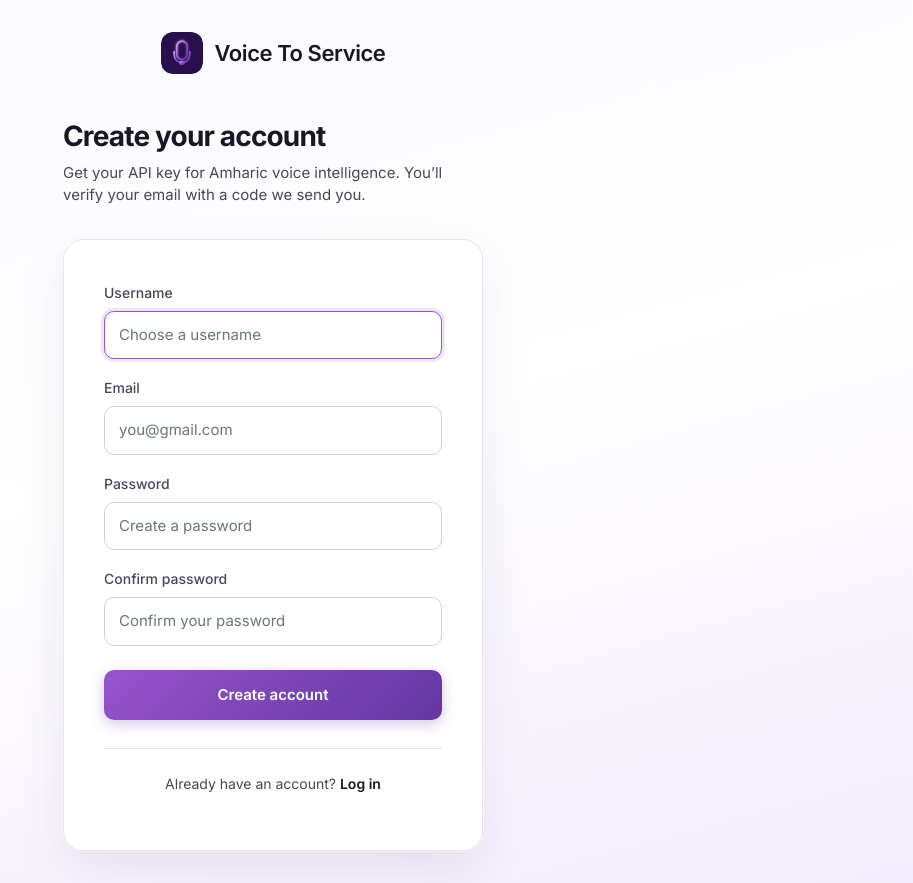
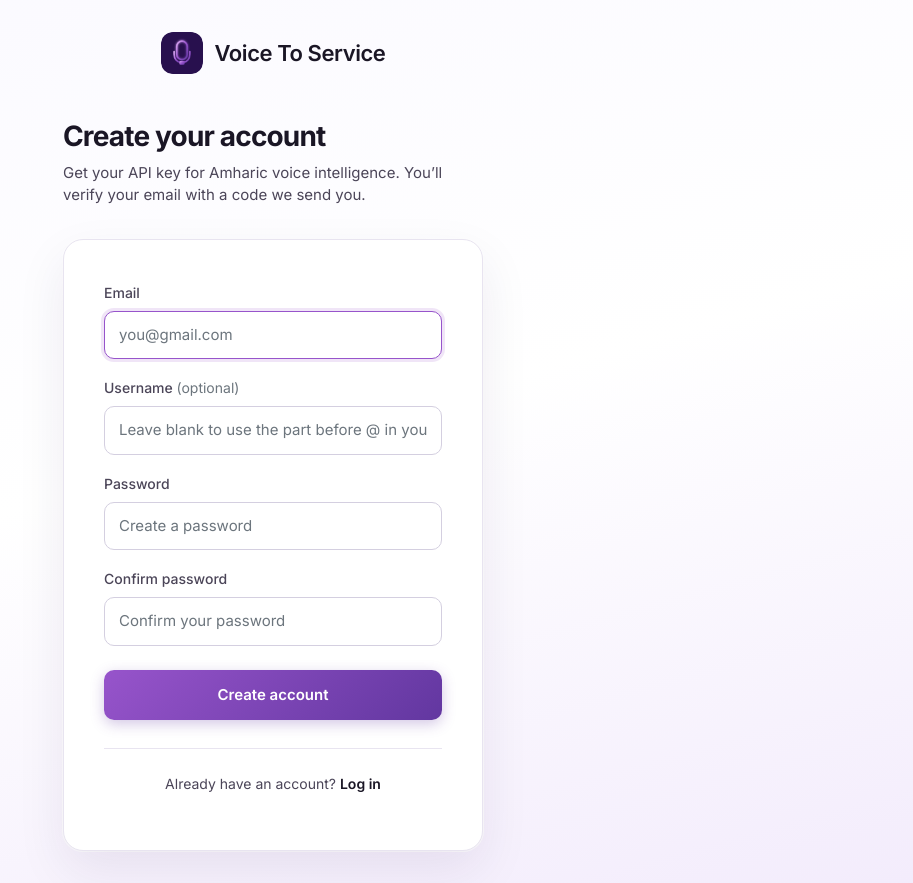
Before and after one commit to HGiorgis/voice-to-service, a Django app: page /auth/register/ in a window 1280 px wide. Shown: the whole page, without its empty margins (367-1280 px from the left). Run offline with Django 4.2, Linux system fonts and the light colour scheme; data comes from the database, SQL or seed files in the repository; parts of the project's set-up code (start-up, migrations or seed data) failed here and were passed over.

Commit message:
email become the main access level plus get the name as username

```diff
--- a/apps/users/forms.py
+++ b/apps/users/forms.py
@@ -9,6 +9,7 @@ from apps.authentication.antiabuse import (
 )
 from apps.authentication.disposable_email import email_domain, is_disposable_domain, is_gmail_domain
 from apps.authentication.models import AntiAbuseSettings
+from apps.users.username_utils import allocate_username_from_email
 
 User = get_user_model()
 
@@ -20,7 +21,13 @@ class CustomUserCreationForm(UserCreationForm):
         widget=forms.EmailInput(attrs={'class': 'form-control', 'placeholder': 'Enter your email'})
     )
     username = forms.CharField(
-        widget=forms.TextInput(attrs={'class': 'form-control', 'placeholder': 'Choose a username'})
+        required=False,
+        widget=forms.TextInput(
+            attrs={
+                'class': 'form-control',
+                'placeholder': 'Optional — we’ll pick one from your email if empty',
+            }
+        ),
     )
     password1 = forms.CharField(
         label='Password',
@@ -41,12 +48,19 @@ class CustomUserCreationForm(UserCreationForm):
 
     class Meta:
         model = User
-        fields = ('username', 'email', 'password1', 'password2', 'company_name', 'phone')
+        fields = ('email', 'username', 'password1', 'password2', 'company_name', 'phone')
+
+    def clean(self):
+        email = (self.cleaned_data.get('email') or '').strip()
+        un = (self.cleaned_data.get('username') or '').strip()
+        if email and not un:
+            self.cleaned_data['username'] = allocate_username_from_email(email)
+        return super().clean()
 
     def clean_username(self):
         username = (self.cleaned_data.get('username') or '').strip()
         if not username:
-            raise ValidationError('Enter a username.')
+            return ''
         lookup = User.normalize_username(username)
         if User.objects.filter(username__iexact=lookup).exists():
             raise ValidationError('That username is already taken. Try a different one.')
@@ -137,11 +151,22 @@ class CustomAuthenticationForm(AuthenticationForm):
     """Custom login form"""
 
     username = forms.CharField(
-        widget=forms.TextInput(attrs={'class': 'form-control', 'placeholder': 'Enter your username'})
+        label='Email or username',
+        widget=forms.TextInput(
+            attrs={'class': 'form-control', 'placeholder': 'Email or username'}
+        ),
     )
     password = forms.CharField(
         widget=forms.PasswordInput(attrs={'class': 'form-control', 'placeholder': 'Enter your password'})
     )
+
+    def clean(self):
+        username = (self.cleaned_data.get('username') or '').strip()
+        if username and '@' in username:
+            match = User.objects.filter(email__iexact=username).first()
+            if match:
+                self.cleaned_data['username'] = match.username
+        return super().clean()
 
     class Meta:
         model = User
--- a/apps/users/views.py
+++ b/apps/users/views.py
@@ -386,13 +386,14 @@ def login_view(request):
                         {'form': CustomAuthenticationForm(), 'google_oauth_enabled': google_on},
                     )
                 login(request, user, backend=MODEL_BACKEND)
-                messages.success(request, f'Welcome back, {username}!')
+                greet = (user.get_short_name() or user.username or '').strip() or 'there'
+                messages.success(request, f'Welcome back, {greet}!')
 
                 if user.is_staff:
                     return redirect('admin:dashboard')
                 return redirect('user:dashboard')
         else:
-            messages.error(request, 'Invalid username or password.')
+            messages.error(request, 'Invalid email, username, or password.')
     else:
         form = CustomAuthenticationForm()
 
--- a/config/settings.py
+++ b/config/settings.py
@@ -32,13 +32,14 @@ SOCIAL_AUTH_USER_MODEL = 'users.User'
 SOCIAL_AUTH_URL_NAMESPACE = 'social'
 SOCIAL_AUTH_LOGIN_REDIRECT_URL = '/user/dashboard/'
 SOCIAL_AUTH_LOGIN_ERROR_URL = '/auth/login/'
-SOCIAL_AUTH_USERNAME_IS_FULL_EMAIL = True
+SOCIAL_AUTH_USERNAME_IS_FULL_EMAIL = False
 SOCIAL_AUTH_PIPELINE = (
     'social_core.pipeline.social_auth.social_details',
     'social_core.pipeline.social_auth.social_uid',
     'social_core.pipeline.social_auth.auth_allowed',
     'social_core.pipeline.social_auth.social_user',
     'apps.authentication.social_pipeline.reject_blocked_user',
+    'apps.authentication.social_pipeline.assign_username_from_oauth_email',
     'social_core.pipeline.user.get_username',
     'social_core.pipeline.user.create_user',
     'apps.authentication.social_pipeline.enforce_oauth_registration_rules',
--- a/templates/auth/login.html
+++ b/templates/auth/login.html
@@ -33,14 +33,14 @@
                     </button>
                 </form>
                 <div class="auth-divider"></div>
-                <p class="small text-center text-muted mb-3">Or use username and password</p>
+                <p class="small text-center text-muted mb-3">Or use email (or username) and password</p>
                 {% endif %}
 
                 <form method="post" action="{% url 'auth:login' %}">
                     {% csrf_token %}
                     <div class="mb-3">
-                        <label class="form-label" for="id_username">Username</label>
-                        <input type="text" name="username" id="id_username" class="form-control" placeholder="Enter your username" required autofocus>
+                        <label class="form-label" for="id_username">Email or username</label>
+                        <input type="text" name="username" id="id_username" class="form-control" placeholder="Email or username" required autofocus>
                     </div>
                     <div class="mb-3">
                         <label class="form-label" for="id_password">Password</label>
--- a/templates/auth/register.html
+++ b/templates/auth/register.html
@@ -43,14 +43,14 @@
                     <div class="alert alert-danger small">{{ form.non_field_errors }}</div>
                     {% endif %}
                     <div class="mb-3">
-                        <label class="form-label" for="id_username">Username</label>
-                        <input type="text" name="username" id="id_username" class="form-control" placeholder="Choose a username" required autofocus value="{{ form.username.value|default:'' }}">
-                        {% if form.username.errors %}<div class="text-danger small">{{ form.username.errors }}</div>{% endif %}
+                        <label class="form-label" for="id_email">Email</label>
+                        <input type="email" name="email" id="id_email" class="form-control" placeholder="you@gmail.com" required autofocus value="{{ form.email.value|default:'' }}">
+                        {% if form.email.errors %}<div class="text-danger small">{{ form.email.errors }}</div>{% endif %}
                     </div>
                     <div class="mb-3">
-                        <label class="form-label" for="id_email">Email</label>
-                        <input type="email" name="email" id="id_email" class="form-control" placeholder="you@gmail.com" required value="{{ form.email.value|default:'' }}">
-                        {% if form.email.errors %}<div class="text-danger small">{{ form.email.errors }}</div>{% endif %}
+                        <label class="form-label" for="id_username">Username <span class="text-muted fw-normal">(optional)</span></label>
+                        <input type="text" name="username" id="id_username" class="form-control" placeholder="Leave blank to use the part before @ in your email" value="{{ form.username.value|default:'' }}">
+                        {% if form.username.errors %}<div class="text-danger small">{{ form.username.errors }}</div>{% endif %}
                     </div>
                     <div class="mb-3">
                         <label class="form-label" for="id_password1">Password</label>
```
Also changed, not shown: apps/authentication/social_pipeline.py (+13 -0 lines), apps/users/username_utils.py (added, +44 -0 lines), templates/admin/settings.html (+48 -48 lines).
